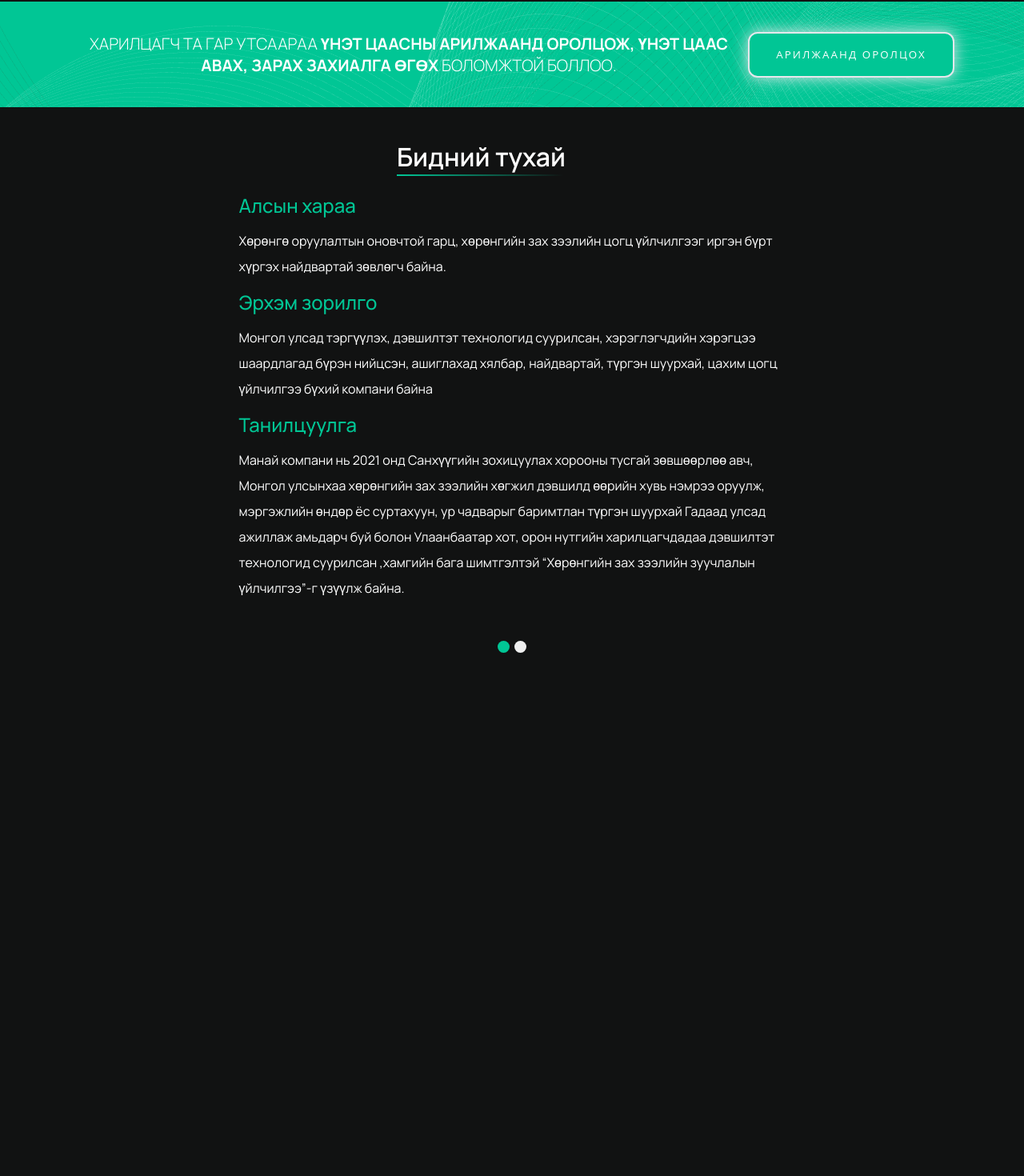
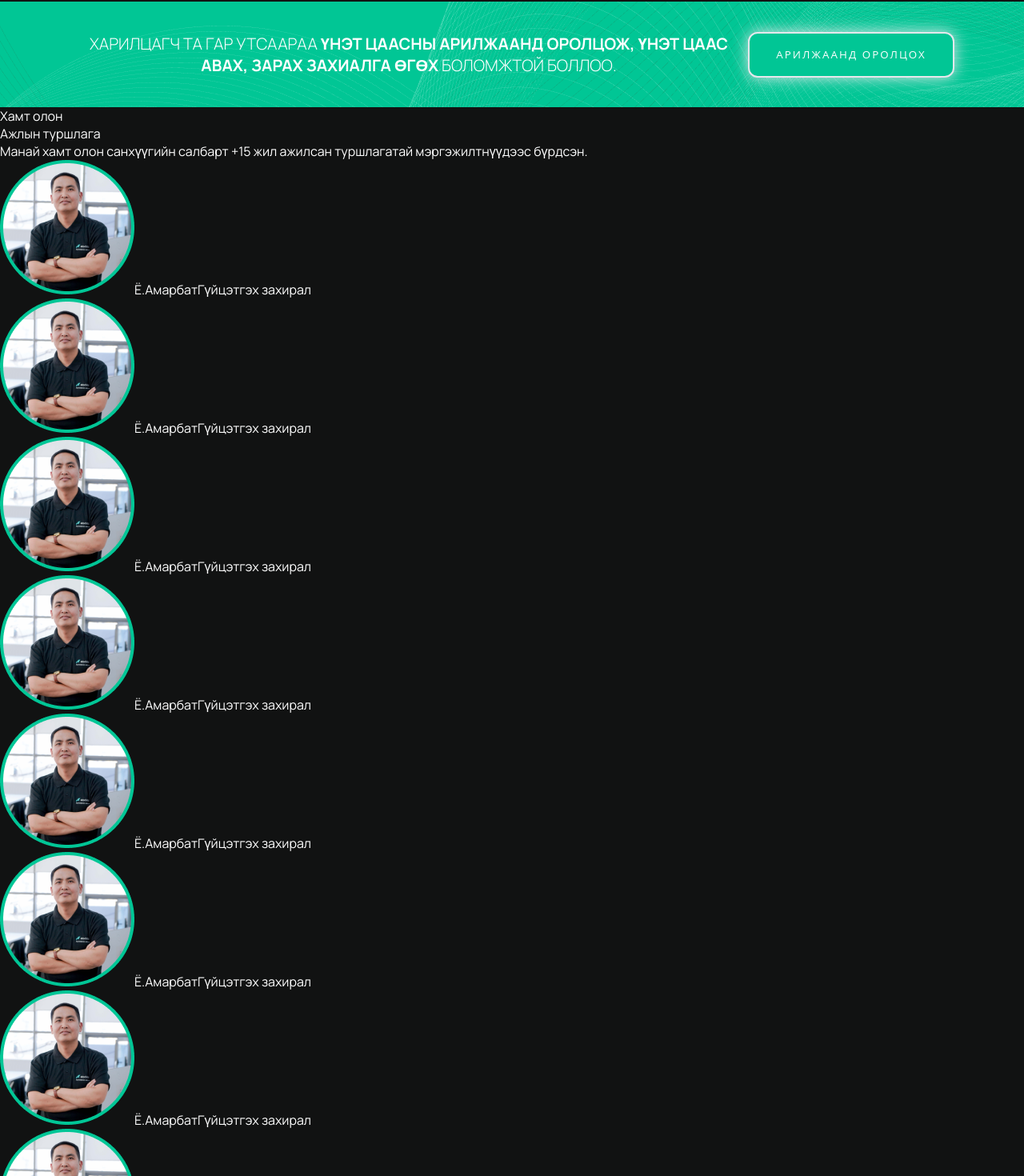
Before and after one commit to dulgx/stocklab-main, a React (Vite) app: page /aboutus in a window 1280 px wide. Shown: the part 67-1537 px from the top of the page at 80% size. Before the commit the page ends 928 px from the top, so only its background shows below. Built offline with nearby package versions, Linux system fonts and the light colour scheme.

Commit message:
hamt olon styling

```diff
--- a/src/pages/Aboutus.jsx
+++ b/src/pages/Aboutus.jsx
@@ -1,6 +1,10 @@
 import { useState } from 'react'
 import React from "react"
 import '../styles/about.scss'
+import Profile from '../assets/profile.png'
+
+
+
 
 const AboutUs = () => {
     return (
@@ -11,10 +15,20 @@ const AboutUs = () => {
                 </p>
                 <button id="AriljaandButton">АРИЛЖААНД ОРОЛЦОХ</button>
             </div>
+            <BidniiTuhai />
+            < HamtOlon />
+            <ButtonToggle />
+        </div>
+    )
+}
+export default AboutUs
+
+const BidniiTuhai = () => {
+    return (
         <div className="about-text-container">
             <span className="bidnii-tuhai-text">
                 <h1>Бидний тухай</h1>
-                    <div class="custom-border"></div>
+                <div className="custom-border"></div>
             </span>
             <span className="about-long-text">
                 <h1>Алсын хараа</h1>
@@ -24,12 +38,76 @@ const AboutUs = () => {
                 <h1>Танилцуулга</h1>
                 <p>Манай компани нь 2021 онд Санхүүгийн зохицуулах хорооны тусгай зөвшөөрлөө авч, Монгол улсынхаа хөрөнгийн зах зээлийн хөгжил дэвшилд өөрийн хувь нэмрээ оруулж, мэргэжлийн өндөр ёс суртахуун, ур чадварыг баримтлан түргэн шуурхай Гадаад улсад ажиллаж амьдарч буй болон Улаанбаатар хот, орон нутгийн харилцагчдадаа дэвшилтэт технологид суурилсан ,хамгийн бага шимтгэлтэй “Хөрөнгийн зах зээлийн зуучлалын үйлчилгээ”-г үзүүлж байна.</p>
             </span>
-                <ButtonToggle />
+        </div>
+    )
+}
+
+const HamtOlon = () => {
+
+    const namePosition = {
+        firstName: "Ё.Амарбат",
+        position: "Гүйцэтгэх захирал"
+    }
+
+    return (
+        <div className="hamt-olon-container">
+            <div>
+                <span id='text-hamt-olon'>Хамт олон</span>
+                <div>
+                    <span>Ажлын туршлага</span>
+                    <p>Манай хамт олон санхүүгийн салбарт +15 жил ажилсан туршлагатай мэргэжилтнүүдээс бүрдсэн.</p>
+                </div>
+                <div className="profile-image-container">
+                    <div className='profile-info'>
+                        <img src={Profile} alt="person-image" />
+                        <span className="name">{namePosition.firstName}</span>
+                        <span className='position'>{namePosition.position}</span>
+                    </div>
+                    <div className='profile-info'>
+                        <img src={Profile} alt="person-image" />
+                        <span className="name">{namePosition.firstName}</span>
+                        <span className='position'>{namePosition.position}</span>
+                    </div>
+                    <div className='profile-info'>
+                        <img src={Profile} alt="person-image" />
+                        <span className="name">{namePosition.firstName}</span>
+                        <span className='position'>{namePosition.position}</span>
+                    </div>
+                    <div className='profile-info'>
+                        <img src={Profile} alt="person-image" />
+                        <span className="name">{namePosition.firstName}</span>
+                        <span className='position'>{namePosition.position}</span>
+                    </div>
+                    <div className='profile-info'>
+                        <img src={Profile} alt="person-image" />
+                        <span className="name">{namePosition.firstName}</span>
+                        <span className='position'>{namePosition.position}</span>
+                    </div>
+                    <div className='profile-info'>
+                        <img src={Profile} alt="person-image" />
+                        <span className="name">{namePosition.firstName}</span>
+                        <span className='position'>{namePosition.position}</span>
+                    </div>
+                    <div className='profile-info'>
+                        <img src={Profile} alt="person-image" />
+                        <span className="name">{namePosition.firstName}</span>
+                        <span className='position'>{namePosition.position}</span>
+                    </div>
+                    <div className='profile-info'>
+                        <img src={Profile} alt="person-image" />
+                        <span className="name">{namePosition.firstName}</span>
+                        <span className='position'>{namePosition.position}</span>
+                    </div>
+                    <div className='profile-info'>
+                        <img src={Profile} alt="person-image" />
+                        <span className="name">{namePosition.firstName}</span>
+                        <span className='position'>{namePosition.position}</span>
+                    </div>
+                </div>
             </div>
         </div>
     )
 }
-export default AboutUs
 
 const ButtonToggle = () => {
     const [activeButton, setActiveButton] = useState(1);
--- a/src/styles/about.scss
+++ b/src/styles/about.scss
@@ -6,6 +6,8 @@ $white: hsla(0, 0%, 100%, 1);
     color: $white;
     width: 100%;
 
+
+    /* ariljaand oroltsoh section*/
     .ariljaand-oroltsoh {
         background-color: $primary-green;
         display: flex;
@@ -41,9 +43,9 @@ $white: hsla(0, 0%, 100%, 1);
         }
     }
 
-
+    /* bidnii tuhai */
     .about-text-container {
-        display: flex;
+        display: none;
         flex-direction: column;
         align-items: center;
         padding: 40px;
@@ -85,6 +87,15 @@ $white: hsla(0, 0%, 100%, 1);
                 font-size: 16px;
             }
         }
+    }
+
+
+
+    /* bidnii tuhai, hamt olon slider button */
+    .button-container {
+        display: flex;
+        justify-content: center;
+        padding: 10px;
 
         #slide-button {
             width: 15px;
@@ -92,7 +103,6 @@ $white: hsla(0, 0%, 100%, 1);
             border-radius: 50%;
             border-style: none;
             margin: 3px;
-            margin-top: 50px;
             cursor: pointer;
         }
 
@@ -100,4 +110,33 @@ $white: hsla(0, 0%, 100%, 1);
             background-color: $primary-green;
         }
     }
+
+
+
+    /*  hamt olon */
+    .hamt-olon-container {
+        .div {
+
+            #text-hamt-olon {
+                font-size: 32px;
+                font-weight: 400;
+            }
+
+            div {
+
+                span {
+                    color: $primary-green;
+                    font-weight: 500;
+                    font-size: 24px;
+                }
+
+                p {
+                    font-size: 16px;
+                    font-weight: 600;
+                }
+            }
+        }
+    }
+
+
 }
```
Also changed, not shown: src/assets/profile.png (added). Lines whose indentation alone changed are shown as unchanged.
